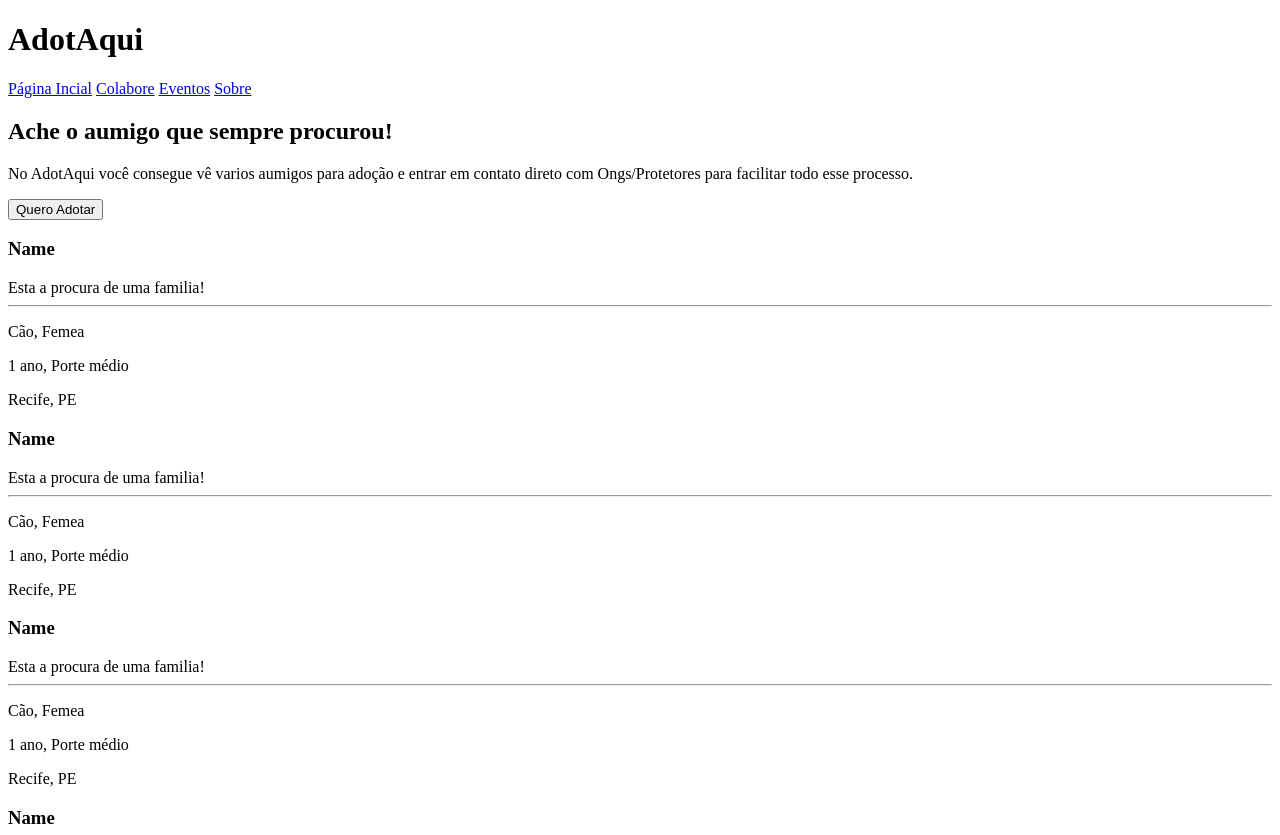
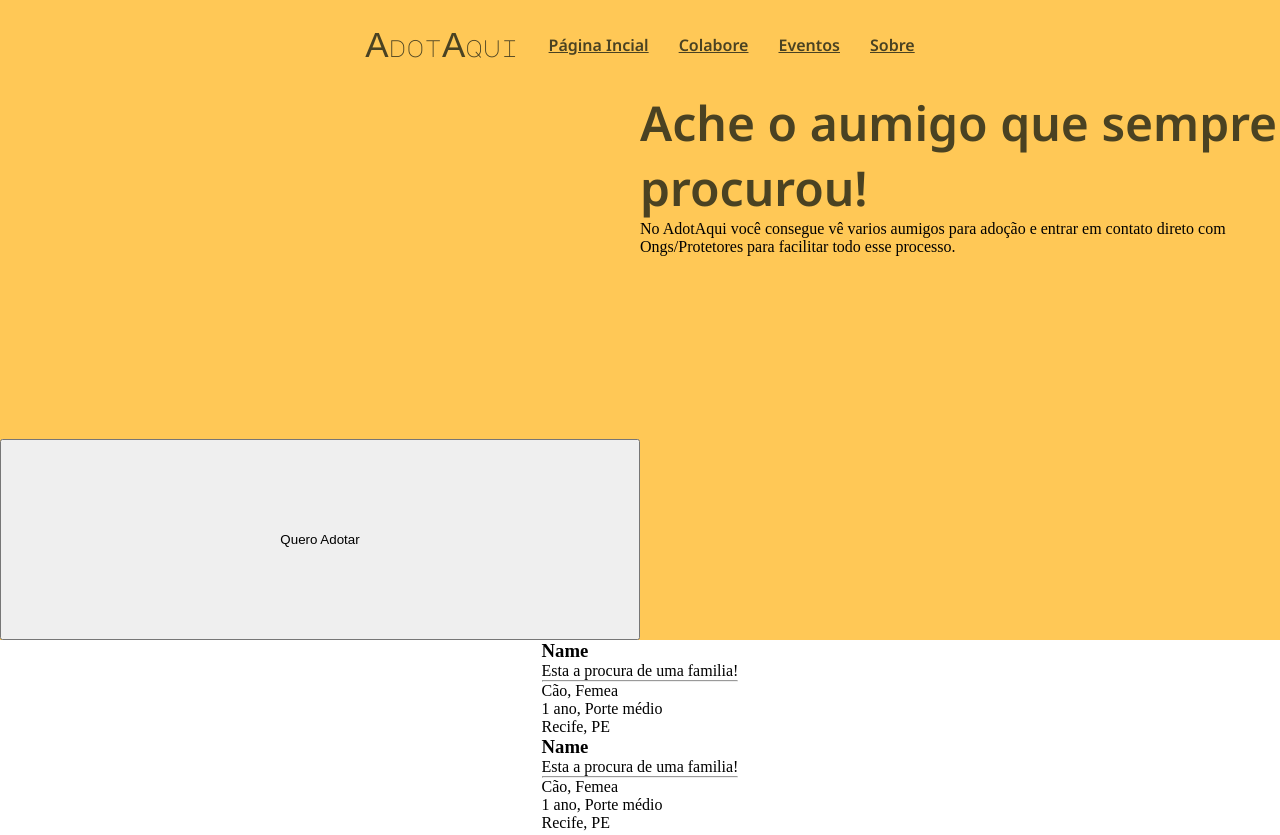
Before and after one commit to beatrizg-m/adot-aqui, a plain HTML site: page index.html in a window 1280 px wide. Shown: the top 835 px of the page. Drawn offline with Linux system fonts and the light colour scheme; a web font is replaced by a local one.

Commit message:
Site header definition

```diff
--- a/index.html
+++ b/index.html
@@ -8,8 +8,8 @@
     <link rel="stylesheet" href="style.css">
 </head>
 <body>
-    <header class="header">
-        <h1>AdotAqui</h1>
+    <header data-content="header" class="header">
+        <h1>A<spam>dot</spam>A<spam>qui</spam></h1>
         <a href="paginaInicial.html">Página Incial</a>
         <a href="colabore.html">Colabore</a>
         <a href="eventos.html">Eventos</a>
@@ -248,6 +248,5 @@
     </section>
 
 
-
 </body>
 </html>
--- a/style.css
+++ b/style.css
@@ -0,0 +1,59 @@
+@import url('https://fonts.googleapis.com/css2?family=Major+Mono+Display&family=Mako&family=Noto+Sans:wght@300;600&display=swap');
+
+* {
+    margin: 0;
+    box-sizing: border-box;
+    padding: 0;
+}
+
+body {
+    display: flex;
+    flex-direction: column;
+    align-items: center;
+    justify-content: center;
+}
+
+[data-content="header"].header {
+    display: flex;
+    height: 90px;
+    width: 100%;
+    background-color: #FFC856;
+    gap: 30px;
+    justify-content: center;
+    align-items: center;
+}
+
+[data-content="header"] h1 {
+    font-family: 'Mako', sans-serif;
+    font-weight: 400;
+    font-size: 35px;
+    color: #4A4222;
+}
+[data-content="header"] spam {
+    font-family: 'Major Mono Display', monospace;
+    font-weight: 400;
+    font-size: 24px;
+}
+[data-content="header"] a {
+    color: #4A4222;
+    font-family: 'Noto Sans', sans-serif;
+    font-weight: 600;
+    font-size: 16px;
+}
+
+
+[data-content="first-content"] {
+    background-color: #FFC856;
+    width: 100%;
+    display: grid;
+    height: 550px;
+    grid-template-columns: 1fr 1fr;
+}
+
+[data-content="first-content-text"] h1 {
+    font-family: 'Noto Sans', sans-serif;
+    font-weight: 600;
+    color: #4A4222;
+    font-size: 48px;
+    grid-column: 0 / 1;
+}
```
